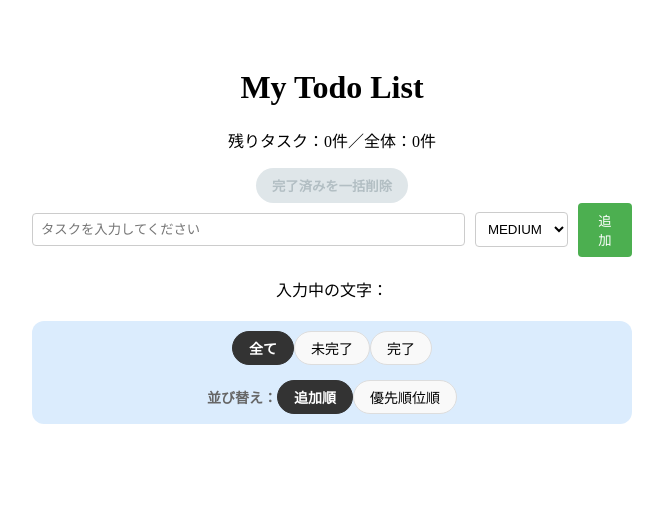
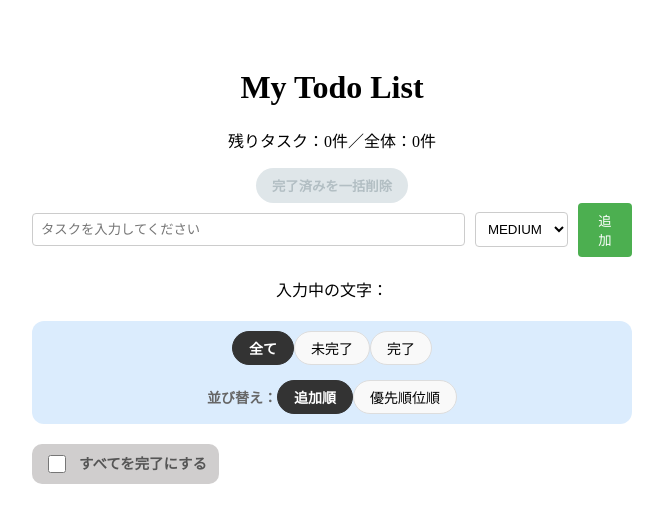
Before and after one commit to mao-ymst/TodoList1_React, a React (Vite) app: page / in a window 1280 px wide. Shown: the top 522 px of the page, without its empty margins (308-971 px from the left). Built offline with nearby package versions, Linux system fonts and the light colour scheme.

Commit message:
feat: add toggle all Tasks functionality with styling

```diff
--- a/src/App.css
+++ b/src/App.css
@@ -34,3 +34,33 @@
     cursor: not-allowed;
     transform: none;
 }
+
+.all-select-area {
+    display: flex;
+    align-items: start;
+    margin: 15px 0;
+    padding: 8px 12px;
+    background-color: #d0cece;
+    border-radius: 10px;
+    gap: 10px;
+    cursor: pointer;
+    transition: all 0.2s;
+    width: fit-content;
+}
+
+.all-select-area:checkbox :hover {
+    background-color: #eef2f7;
+}
+
+.all-select-area input[type="checkbox"] {
+    width: 18px;
+    height: 18px;
+    cursor: pointer;
+    accent-color: #3498db;
+}
+
+.all-select-area span {
+    font-size: 0.9rem;
+    color: #555;
+    font-weight: 600;
+}
--- a/src/App.jsx
+++ b/src/App.jsx
@@ -13,7 +13,6 @@ export default function App() {
   const [priority, setPriority] = useState("medium");
   const [filter, setFilter] = useState("all");
   const [sortBy, setSortBy] = useState("added");
-
 
   const handleChange = (e) => {
     setInputText(e.target.value);
@@ -92,10 +91,18 @@ export default function App() {
     setTasks(remainingTasks);
   };
 
+  const toggleAllTasks = (isAllDone) => {
+    setTasks(
+      tasks.map((task) => ({
+        ...task,
+        isDone: isAllDone,
+      }))
+    );
+  }
+
   useEffect(() => {
     localStorage.setItem('my-todo-list', JSON.stringify(tasks));
   }, [tasks]);
-
 
 
   return (
@@ -124,7 +131,15 @@ export default function App() {
         onFilterChange={setFilter}
         currentSort={sortBy}
         onSortChange={setSortBy} />
+      <div className='all-select-area'>
+        <input
+          type='checkbox'
+          checked={tasks.length > 0 && tasks.every(task => task.isDone)}
+          onChange={(e) => toggleAllTasks(e.target.checked)}>
+        </input>
+        <span>すべてを完了にする</span>
 
+      </div>
       <ul className='todo-list'>
         {filteredTasks.map((task) => {
           return (
@@ -208,3 +223,9 @@ export default function App() {
 //完了した(チェックされた)taskを削除する関数を作成する
 //buttonを設置する 該当するtaskがなければボタンを無効化する
 //見た目を整える
+
+//26 checkbox を選択したら全て選択<->はずす関数を作る isAllDoneはtrue,falseのどちらか
+//checkboxを作る
+//taskにチェックが入っているか確認し　チェック有->全てチェックに自動でチェック付ける　無->チェック外す
+//e.target.checkedで今true,falseかを判断する
+//CSSを整える
```
